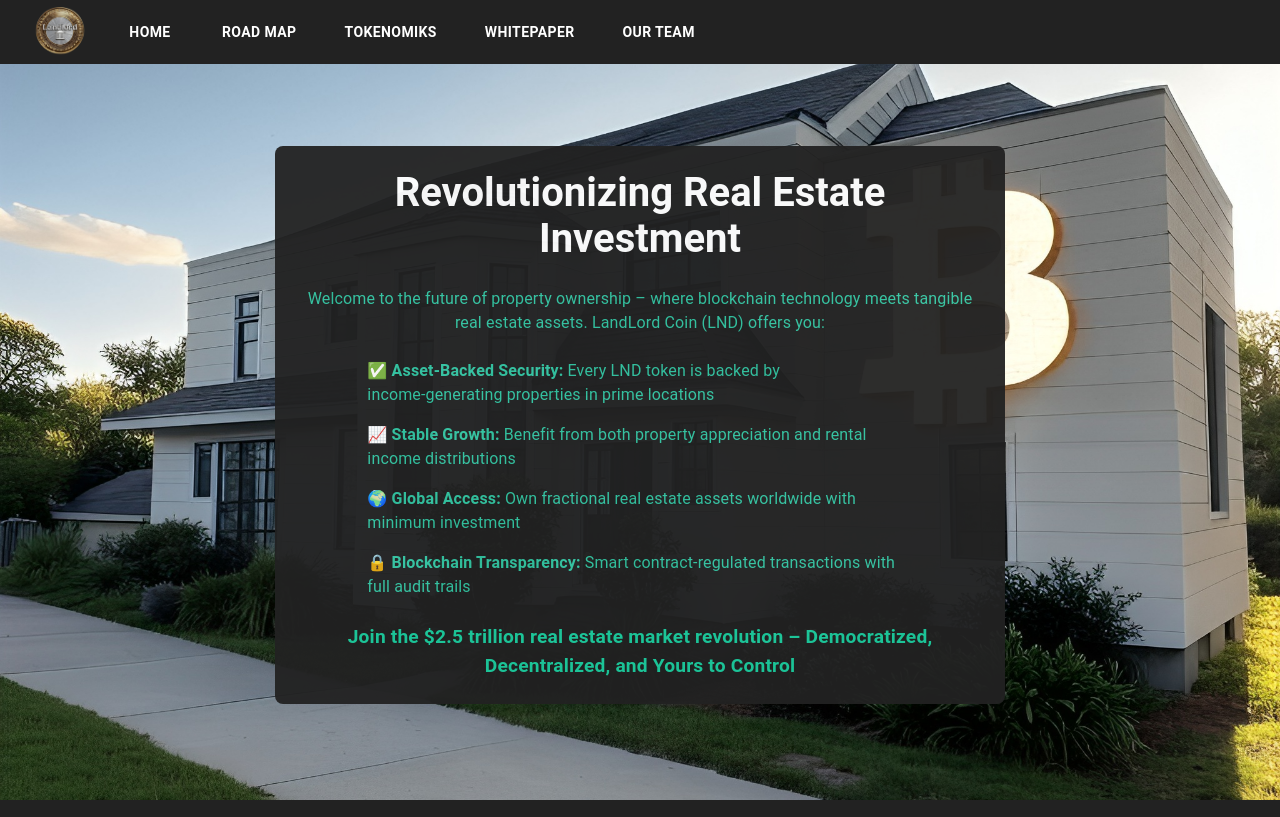
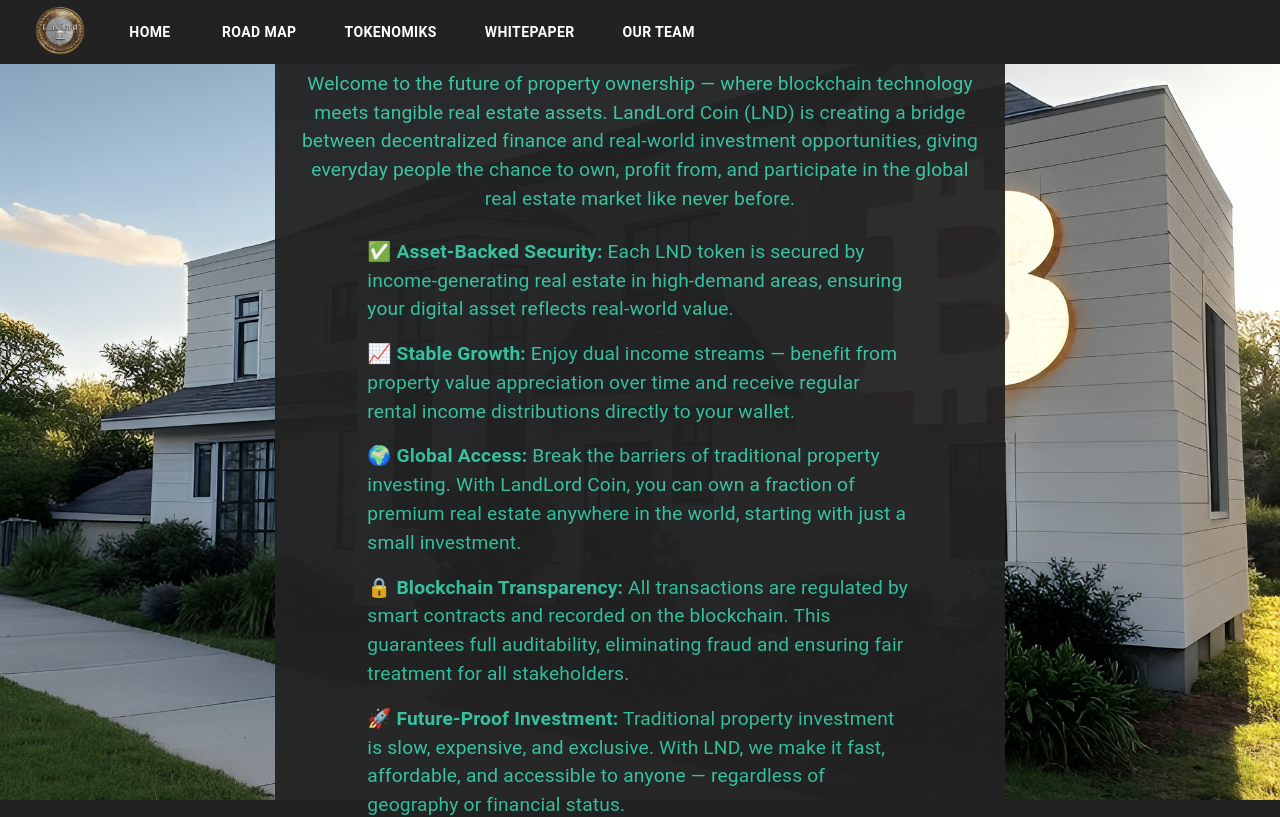
Before and after one commit to ashrafbeshtawi/Landlord, a Next.js app in the folder nextjs/: page / in a window 1280 px wide. Shown: the top 817 px of the page. Built offline with nearby package versions, Linux system fonts and the light colour scheme.

Commit message:
fix font size

```diff
--- a/nextjs/src/app/page.tsx
+++ b/nextjs/src/app/page.tsx
@@ -444,30 +444,34 @@ export default function Home() {
               color: '#FFFFFF',
               borderRadius: 2,
               p: 3,
-              marginTop: '50px',
+              marginTop: '110px',
               opacity: 0.95,
+              fontSize: { xs: '0.7rem', md: '1.2rem' },
             }}
           >
-            <Typography variant="h3" sx={{ mb: 3, textAlign: 'center' }}>
+            <Typography variant="h3" sx={{ mb: 3, textAlign: 'center', fontSize: { xs: '1.2rem', md: '2rem' }}}>
               Revolutionizing Real Estate Investment
             </Typography>
 
             <Typography variant="body1" sx={{ mb: 3, fontSize: 'inherit', textAlign: 'center' }}>
-              Welcome to the future of property ownership – where blockchain technology meets tangible real estate assets. LandLord Coin (LND) offers you:
+              Welcome to the future of property ownership — where blockchain technology meets tangible real estate assets. LandLord Coin (LND) is creating a bridge between decentralized finance and real-world investment opportunities, giving everyday people the chance to own, profit from, and participate in the global real estate market like never before.
             </Typography>
 
             <Box sx={{ textAlign: 'left', mx: 'auto', width: '80%' }}>
               <Typography variant="body1" sx={{ mb: 2, fontSize: 'inherit' }}>
-                ✅ <strong>Asset‑Backed Security:</strong> Every LND token is backed by income‑generating properties in prime locations
+                ✅ <strong>Asset‑Backed Security:</strong> Each LND token is secured by income‑generating real estate in high‑demand areas, ensuring your digital asset reflects real‑world value.
               </Typography>
               <Typography variant="body1" sx={{ mb: 2, fontSize: 'inherit' }}>
-                📈 <strong>Stable Growth:</strong> Benefit from both property appreciation and rental income distributions
+                📈 <strong>Stable Growth:</strong> Enjoy dual income streams — benefit from property value appreciation over time and receive regular rental income distributions directly to your wallet.
               </Typography>
               <Typography variant="body1" sx={{ mb: 2, fontSize: 'inherit' }}>
-                🌍 <strong>Global Access:</strong> Own fractional real estate assets worldwide with minimum investment
+                🌍 <strong>Global Access:</strong> Break the barriers of traditional property investing. With LandLord Coin, you can own a fraction of premium real estate anywhere in the world, starting with just a small investment.
+              </Typography>
+              <Typography variant="body1" sx={{ mb: 2, fontSize: 'inherit' }}>
+                🔒 <strong>Blockchain Transparency:</strong> All transactions are regulated by smart contracts and recorded on the blockchain. This guarantees full auditability, eliminating fraud and ensuring fair treatment for all stakeholders.
               </Typography>
               <Typography variant="body1" sx={{ mb: 0, fontSize: 'inherit' }}>
-                🔒 <strong>Blockchain Transparency:</strong> Smart contract‑regulated transactions with full audit trails
+                🚀 <strong>Future‑Proof Investment:</strong> Traditional property investment is slow, expensive, and exclusive. With LND, we make it fast, affordable, and accessible to anyone — regardless of geography or financial status.
               </Typography>
             </Box>
 
@@ -475,16 +479,17 @@ export default function Home() {
               variant="body1"
               sx={{
                 mt: 3,
-                fontSize: { xs: 'inherit', md: '1.2rem' },
+                fontSize: { xs: '0.9rem', md: '1.2rem' },
                 fontWeight: 'bold',
                 color: theme.palette.primary.main,
                 textAlign: 'center',
               }}
             >
-              Join the $2.5 trillion real estate market revolution – Democratized, Decentralized, and Yours to Control
+              Join the $2.5 trillion real estate market revolution – Democratized, Decentralized, and Yours to Control
             </Typography>
           </Box>
         </Box>
+
 
 
         {/* Road Map Section */}
```
